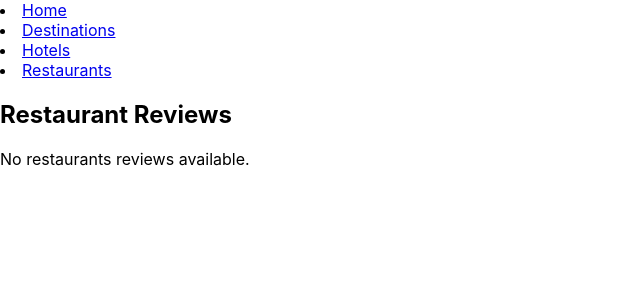
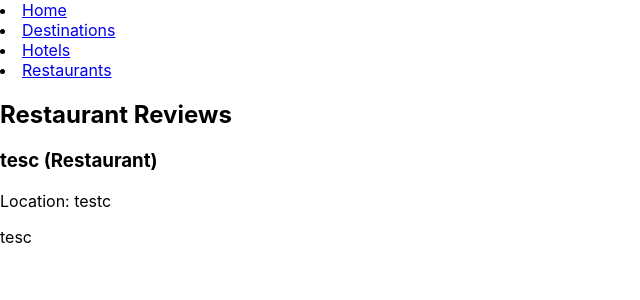
Before and after one commit to shoemjoh/react-review-app-project, a React (Create React App) app: page /restaurants in a window 1280 px wide. Shown: the top 300 px of the page, without its empty margins (0-640 px from the left). Built offline with nearby package versions, Linux system fonts and the light colour scheme; data requests are answered from the project's data file.

Commit message:
working filtered review list based on category of submission

```diff
--- a/db.json
+++ b/db.json
@@ -13,6 +13,34 @@
       "name": "Ali",
       "category": "",
       "review": "kl"
+    },
+    {
+      "id": "7034",
+      "destination": "London",
+      "name": "The Kensington",
+      "category": "",
+      "review": "Lovely hotel"
+    },
+    {
+      "id": "232f",
+      "destination": "London",
+      "name": "The Kensington",
+      "category": "",
+      "review": "Lovely hotel"
+    },
+    {
+      "id": "13d4",
+      "destination": "Test",
+      "name": "Testa",
+      "category": "Hotel",
+      "review": "Test"
+    },
+    {
+      "id": "1882",
+      "destination": "testc",
+      "name": "tesc",
+      "category": "Restaurant",
+      "review": "tesc"
     }
   ]
 }
--- a/src/components/DestinationTiles.js
+++ b/src/components/DestinationTiles.js
@@ -1,6 +1,8 @@
 import React from 'react'
 
 const DestinationTiles = ({ destinations }) => {
+
+    // Component that is a tile listing a unique destination in the database. Once clicked it takes you to the DestinationPage where you can see the reviews for a destination.
 
     return (
         <div className='destination-tiles'>
--- a/src/components/ReviewForm.js
+++ b/src/components/ReviewForm.js
@@ -1,12 +1,12 @@
 import React from 'react'
 import { useState } from 'react'
 
-const ReviewForm = (addReview) => {
+const ReviewForm = ({ addReview }) => {
     const [formData, setFormData] = useState(
         {
             destination: '',
             name: '',
-            category: '',
+            category: 'Hotel',
             review: ''
         }
     )
--- a/src/components/ReviewList.js
+++ b/src/components/ReviewList.js
@@ -17,7 +17,6 @@ function ReviewList({ category, destination }) {
             });
     }, [category, destination]);
 
-    // Use map to loop through the reviews array, creating a Review Card if there are reviews present and returning a "no reviews available statement if not".
     return (
         <div>
             {reviews.length > 0 ? (
--- a/src/pages/Hotels.js
+++ b/src/pages/Hotels.js
@@ -5,7 +5,7 @@ const Hotels = () => {
     return (
         <div>
             <h2>Hotel Reviews</h2>
-            <ReviewList category={"hotels"} />
+            <ReviewList category={"Hotel"} />
         </div>
     )
 }
--- a/src/pages/Restaurants.js
+++ b/src/pages/Restaurants.js
@@ -5,7 +5,7 @@ const Restaurants = () => {
     return (
         <div>
             <h2>Restaurant Reviews</h2>
-            <ReviewList category={"restaurants"} />
+            <ReviewList category={"Restaurant"} />
         </div>
     )
 }
```
